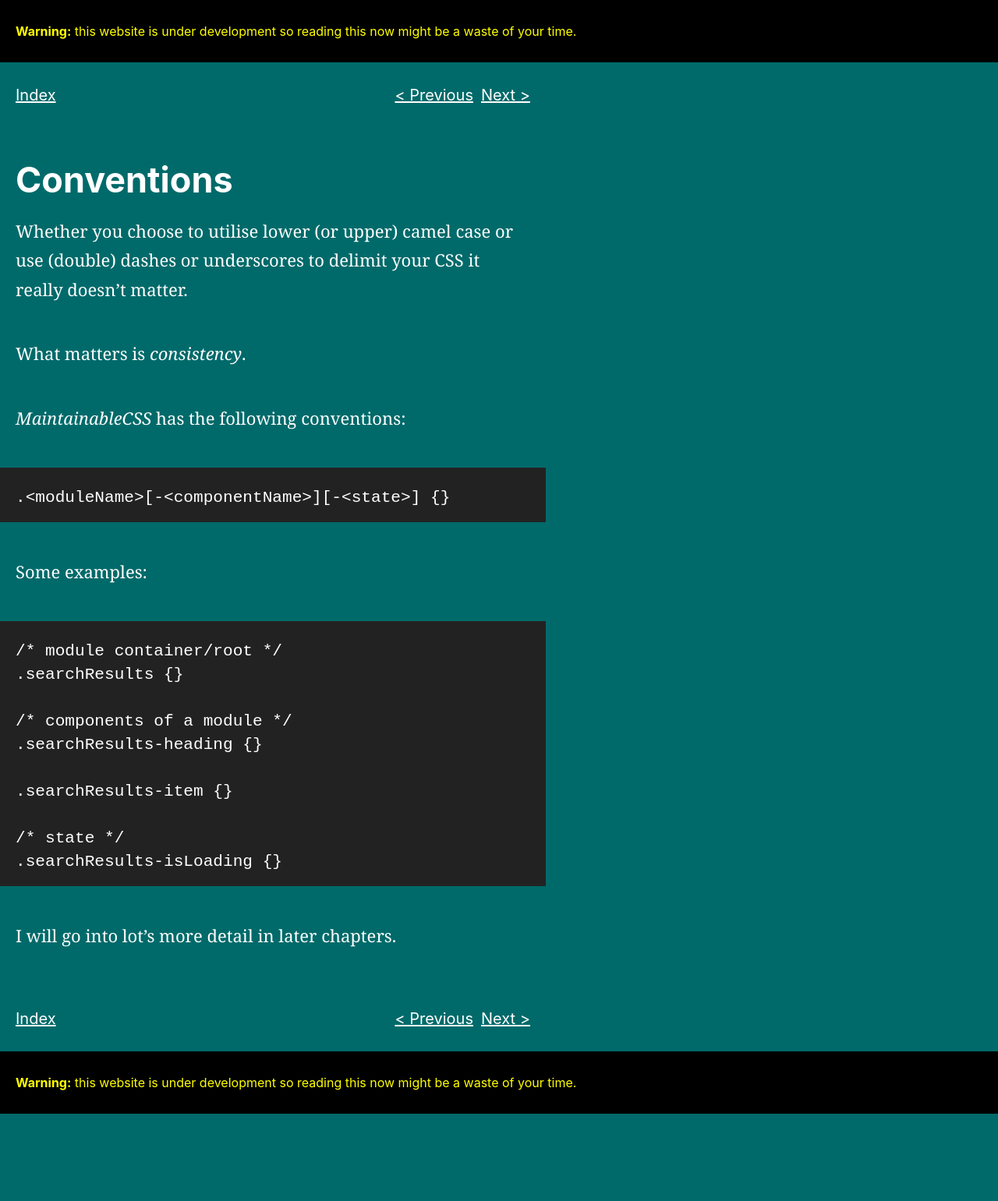
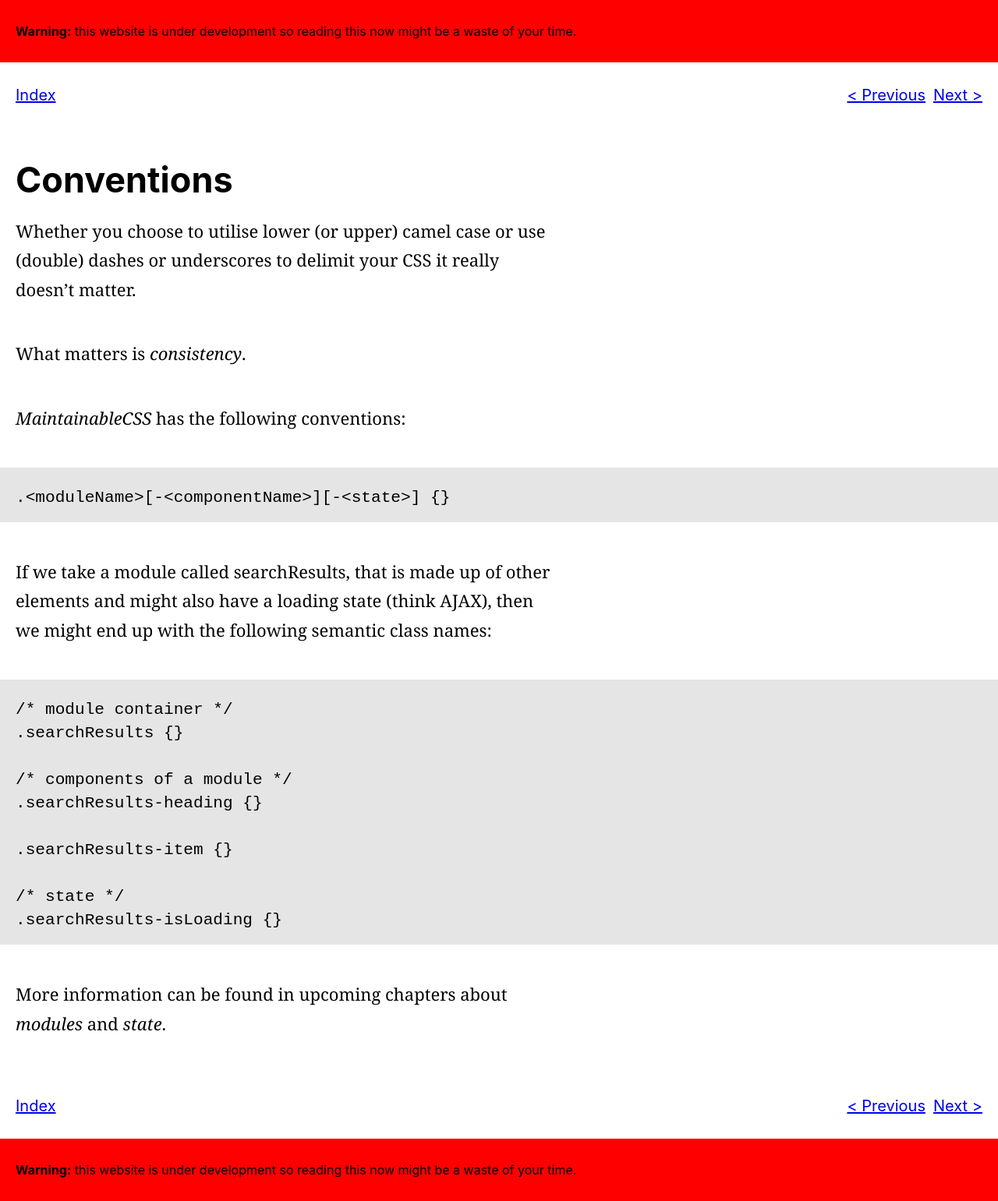
Before and after one commit to adamsilver/maintainablecss.com-jekyll, a Jekyll site: the page built from _chapters/05-conventions.md, in a window 1280 px wide. Shown: the whole page at 78% size. Built offline with Jekyll 4.4.1, drawn with Linux system fonts in a browser that asks for light colours; before the commit the page ends 1429 px from its top, so only the background shows below that.

Commit message:
Styles and tweaks

```diff
--- a/_chapters/05-conventions.md
+++ b/_chapters/05-conventions.md
@@ -12,9 +12,9 @@ What matters is *consistency*.
 
 	.<moduleName>[-<componentName>][-<state>] {}
 
-Some examples:
+If we take a module called searchResults, that is made up of other elements and might also have a loading state (think AJAX), then we might end up with the following semantic class names:
 
-	/* module container/root */
+	/* module container */
 	.searchResults {}
 
 	/* components of a module */
@@ -25,4 +25,4 @@ Some examples:
 	/* state */
 	.searchResults-isLoading {}
 
-I will go into lot's more detail in later chapters.
+More information can be found in upcoming chapters about *modules* and *state*.
--- a/_config.yml
+++ b/_config.yml
@@ -1,4 +1,4 @@
-name: Maintainable CSS | Scalable and modular CSS | By Adam Silver
+name: MaintainableCSS | Scalable and modular CSS | By Adam Silver
 markdown: kramdown
 url: http://maintainablecss.com
 include: ['_pages']
--- a/assets/css/main.css
+++ b/assets/css/main.css
@@ -12,13 +12,11 @@ body {
     text-rendering: optimizeLegibility;
 	-webkit-font-smoothing: antialiased;
     font-size: 62.5%;
-    background-color: #006a6a;
-    color: #fff;
+
 }
 
 a:link,
 a:visited {
-	color: #fff;
 }
 
 a:hover,
@@ -27,7 +25,6 @@ a:focus {
 }
 
 a:active {
-	color: #fff;
 }
 
 /**********************************************************
@@ -35,7 +32,6 @@ a:active {
 **********************************************************/
 
 .content {
-	max-width: 700px;
 	padding-top: 30px;
 	padding-top: 40px;
 }
@@ -44,7 +40,7 @@ a:active {
 	margin: 0 20px 20px;
 	font-size: 3em;
 	line-height: 1.2em;
-	color: #fff;
+	max-width: 700px;
 }
 
 @media(min-width: 600px) {
@@ -57,7 +53,7 @@ a:active {
 	margin: 0 20px 10px;
 	font-size: 2em;
 	line-height: 1.2em;
-	color: #fff;
+	max-width: 700px;
 }
 
 @media(min-width: 600px) {
@@ -71,7 +67,7 @@ a:active {
 	margin: 0 20px 10px;
 	font-size: 1.7em;
 	line-height: 1.2em;
-	color: #fff;
+	max-width: 700px;
 }
 
 @media(min-width: 600px) {
@@ -85,8 +81,8 @@ a:active {
 	margin: 0 20px 30px;
 	font-size: 1.8em;
 	line-height: 1.7em;
-	color: #fff;
 	font-family: georgia;
+	max-width: 700px;
 }
 
 @media(min-width: 600px) {
@@ -100,6 +96,7 @@ a:active {
 .content ul {
 	margin: 0 20px 35px 40px;
 	font-family: georgia;
+	max-width: 700px;
 }
 
 @media(min-width: 600px) {
@@ -113,7 +110,6 @@ a:active {
 .content ul li {
 	font-size: 1.8em;
 	line-height: 1.7em;
-	color: #fff;
 }
 
 @media(min-width: 600px) {
@@ -126,6 +122,7 @@ a:active {
 .content blockquote {
 	margin: 0 30px 35px;
 	font-style: italic;
+	max-width: 700px;
 }
 
 .content blockquote cite {
@@ -133,14 +130,14 @@ a:active {
 }
 
 .content p code {
-	background: #222;
+	background: #e5e5e5;
 	font-size: 1.3em;
 }
 
 .content pre {
 	font-family: Monaco,'Courier New','Courier',monospace;
 	font-size: 1.9em;
-	background-color: #222;
+	background-color: #e5e5e5;
 	margin-bottom: 30px;
 	padding: 20px;
 	white-space: pre-wrap;       /* css-3 */
@@ -165,7 +162,6 @@ a:active {
 	padding: 30px 20px;
 	font-size: 1.6em;
 	overflow: hidden;
-	max-width: 660px;
 }
 
 @media(min-width: 600px) {
@@ -199,6 +195,6 @@ a:active {
 .warning {
 	padding: 30px 20px;
 	font-size: 1.6em;
-	background-color: #000;
-	color: yellow;
+	background-color: red;
+	color: fff;
 }
```
Also changed, not shown: _chapters/01-introduction.md (+4 -0 lines), index.md (+2 -2 lines).
